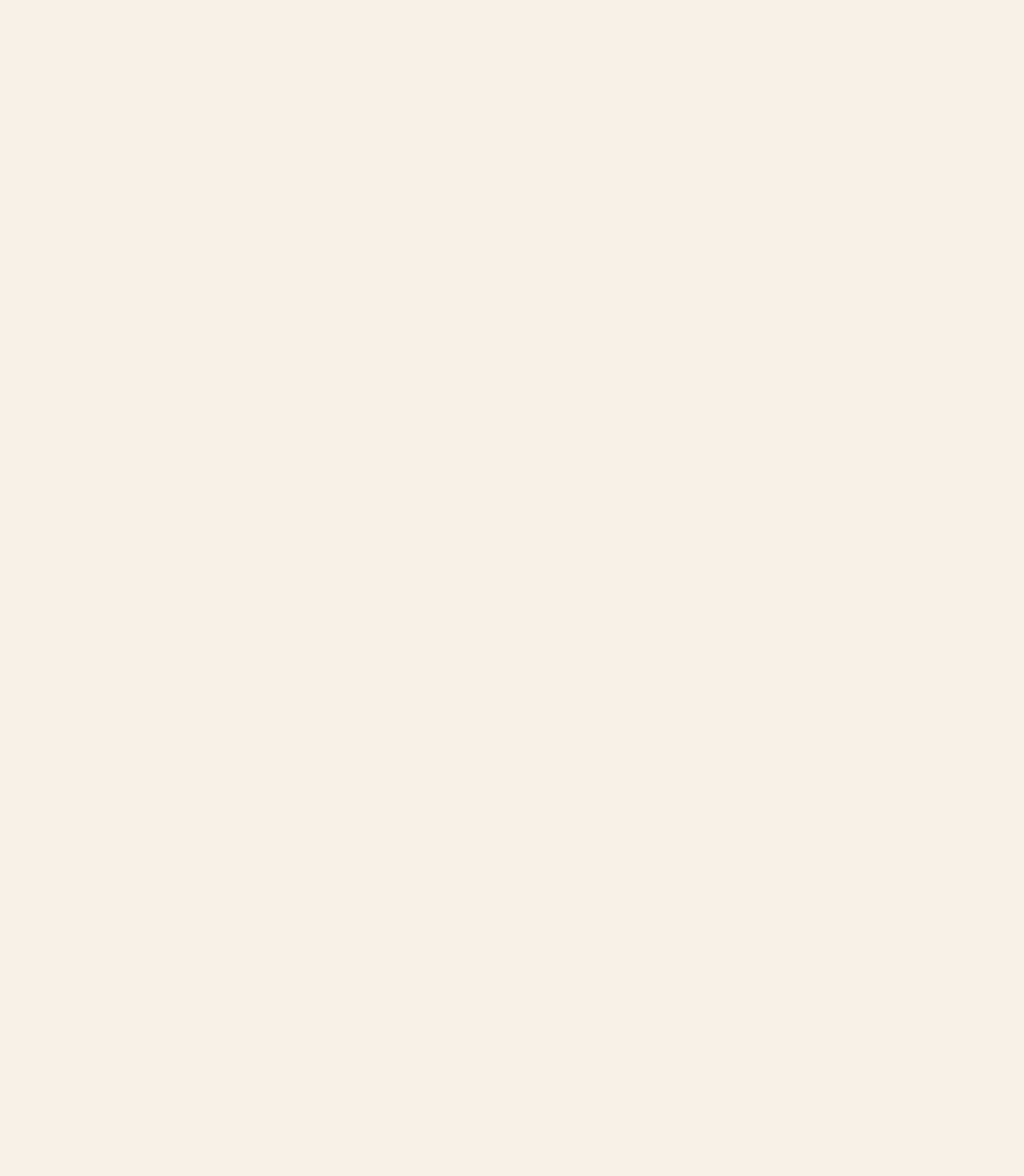
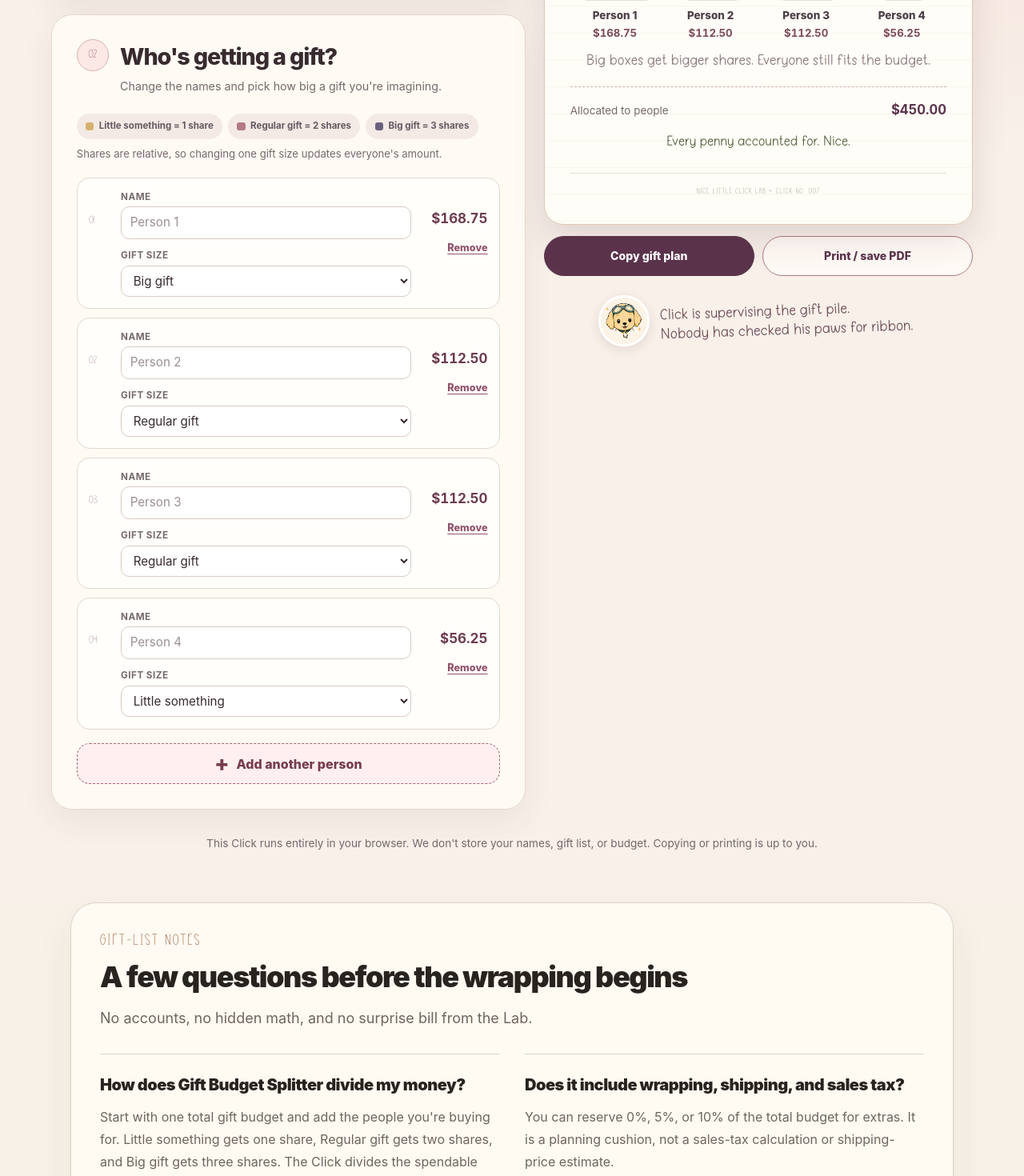
Before and after one commit to alwaysready4moore/nice-little-click-lab, a Next.js app: page /clicks/gift-budget-splitter in a window 1280 px wide. Before the commit this address had no page. Shown: the part 920-2390 px from the top of the page at 80% size. Before the commit the page ends 800 px from the top, so only its background shows below. Built offline with nearby package versions, Linux system fonts and the light colour scheme.

Commit message:
Add gift budget click route, metadata and FAQs

```diff
--- /dev/null
+++ b/app/clicks/gift-budget-splitter/page.tsx
@@ -0,0 +1,107 @@
+import type { Metadata } from "next";
+import { GiftBudgetSplitter } from "@/components/clicks/gift-budget/GiftBudgetSplitter";
+import { FaqSection, type FaqItem } from "@/components/seo/FaqSection";
+import { JsonLd } from "@/components/seo/JsonLd";
+import {
+  breadcrumbStructuredData,
+  faqStructuredData,
+  organizationId,
+} from "@/lib/seo";
+import { siteConfig } from "@/lib/site";
+
+const pagePath = "/clicks/gift-budget-splitter";
+
+export const metadata: Metadata = {
+  title: "Gift Budget Splitter | Split a Gift Budget Between People",
+  description:
+    "One gift budget and a long gift list? Split your money between people by gift size, set aside a buffer, and get a printable plan. Free, private, and no account.",
+  alternates: { canonical: pagePath },
+  openGraph: {
+    title: "Gift Budget Splitter",
+    description:
+      "Tell us your total gift budget and who's on your list. Watch the gift amounts rebalance instantly.",
+    url: pagePath,
+    type: "website",
+    images: [siteConfig.socialImage],
+  },
+  twitter: {
+    card: "summary_large_image",
+    title: "Gift Budget Splitter",
+    description:
+      "One budget. A whole list of people. Let the little gift boxes do the math.",
+    images: [siteConfig.socialImage],
+  },
+};
+
+const faqs = [
+  {
+    question: "How does Gift Budget Splitter divide my money?",
+    answer:
+      "Start with one total gift budget and add the people you're buying for. Little something gets one share, Regular gift gets two shares, and Big gift gets three shares. The Click divides the spendable budget by those shares, so changing one person's gift size rebalances everyone automatically.",
+  },
+  {
+    question: "Does it include wrapping, shipping, and sales tax?",
+    answer:
+      "You can reserve 0%, 5%, or 10% of the total budget for extras. It is a planning cushion, not a sales-tax calculation or shipping-price estimate.",
+  },
+  {
+    question: "Can the gift amounts add up to more than my budget?",
+    answer:
+      "No. The amounts are calculated in cents, with leftover pennies distributed across gifts. Gifts plus your reserve always equal the total you entered, provided at least one person is on the list.",
+  },
+  {
+    question: "Can I save or share my gift plan?",
+    answer:
+      "You can copy the plan to your clipboard or print or save it as a PDF from your browser. Nice Little Click Lab does not store your gift list, names, or budget.",
+  },
+] as const satisfies readonly FaqItem[];
+
+const structuredData = {
+  "@context": "https://schema.org",
+  "@graph": [
+    {
+      "@type": "SoftwareApplication",
+      name: "Gift Budget Splitter",
+      applicationCategory: "LifestyleApplication",
+      operatingSystem: "Web",
+      browserRequirements: "Requires JavaScript and a modern web browser",
+      url: siteConfig.url + pagePath,
+      image: siteConfig.url + siteConfig.socialImage,
+      description:
+        "A free interactive browser tool that divides a gift budget across recipients by weighted gift size, with a reserve and printable allocations.",
+      inLanguage: siteConfig.locale,
+      isAccessibleForFree: true,
+      publisher: { "@id": organizationId },
+      offers: {
+        "@type": "Offer",
+        price: "0",
+        priceCurrency: "USD",
+        availability: "https://schema.org/InStock",
+        url: siteConfig.url + pagePath,
+        seller: { "@id": organizationId },
+      },
+    },
+    breadcrumbStructuredData([
+      { name: "Home", path: "/" },
+      { name: "Clicks", path: "/clicks" },
+      { name: "Gift Budget Splitter", path: pagePath },
+    ]),
+    faqStructuredData(faqs),
+  ],
+};
+
+export default function GiftBudgetSplitterPage() {
+  return (
+    <>
+      <JsonLd data={structuredData} />
+      <GiftBudgetSplitter />
+      <FaqSection
+        id="gift-budget-faq"
+        eyebrow="Gift-list notes"
+        title="A few questions before the wrapping begins"
+        intro="No accounts, no hidden math, and no surprise bill from the Lab."
+        items={faqs}
+      />
+    </>
+  );
+}
```
